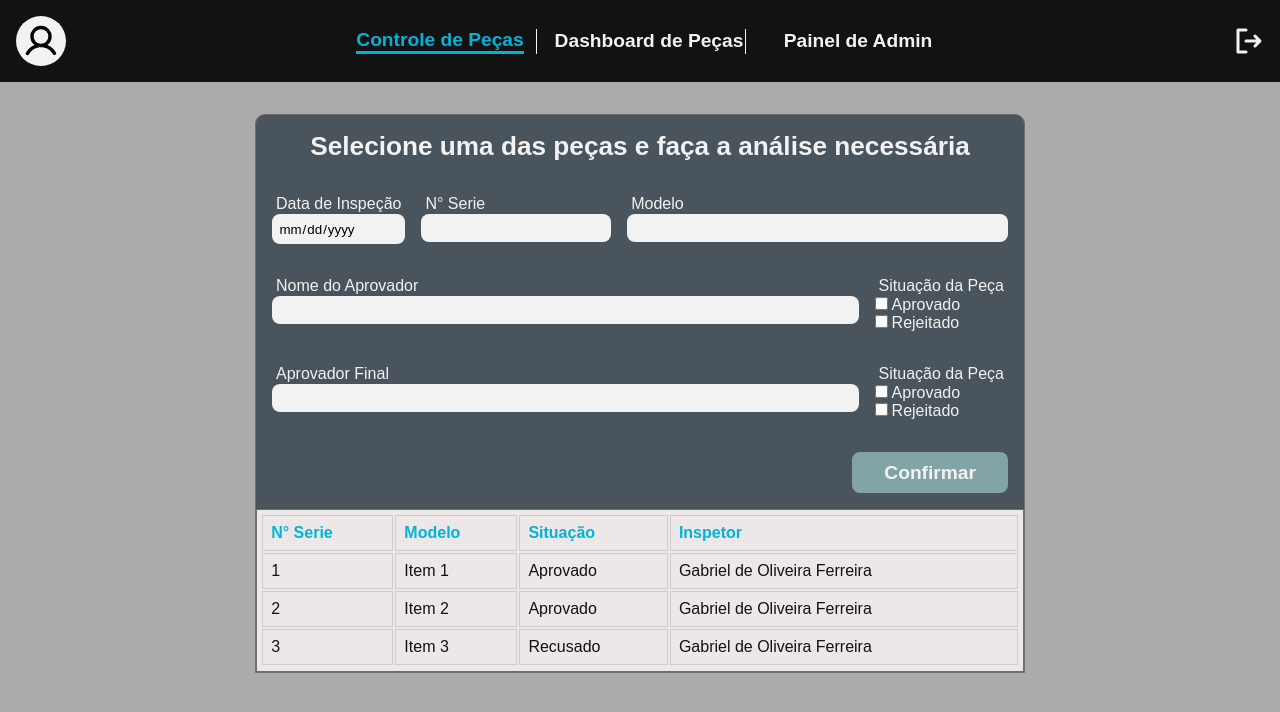
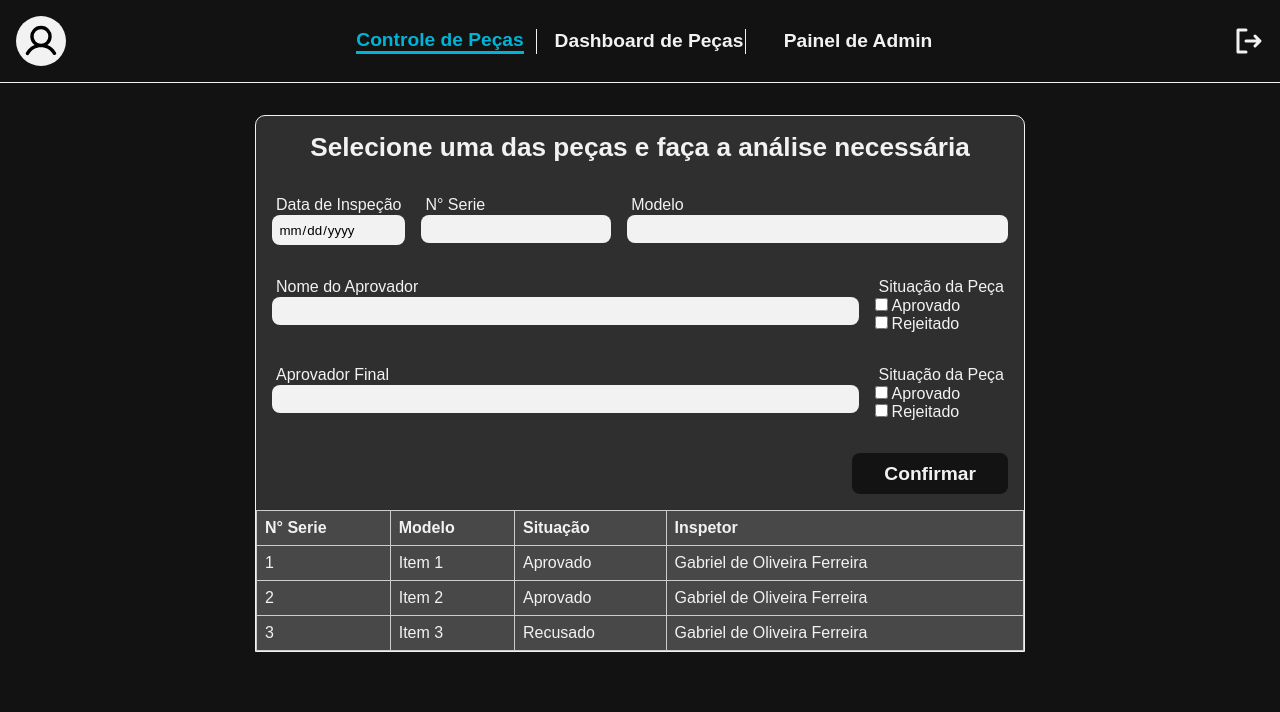
Before and after one commit to gabrieloliveiracrz/auto-control-parts, a React (Vite) app: page / in a window 1280 px wide. Shown: the top 712 px of the page. Built offline with nearby package versions, Linux system fonts and the light colour scheme; sample sign-in values are in the browser's storage; a web font is replaced by a local one; what fusioncharts would draw is missing.

Commit message:
new pallete colors

```diff
--- a/src/global.css
+++ b/src/global.css
@@ -14,7 +14,7 @@
 }
 
 body {
-  background-color: #ABABAB;
+  background-color: #121212;
   overflow: auto;
 }
 
--- a/src/pages/portal/Control/style.jsx
+++ b/src/pages/portal/Control/style.jsx
@@ -11,8 +11,8 @@ export const Container = styled.div`
 export const Card = styled.div`
   display: flex;
   flex-direction: column;
-  background-color: #4A545C;
-  border: 1px solid #6e6e6e;
+  background-color: rgba(255, 255, 255, 0.12);
+  border: 1px solid #f2f2f2;
   width: 60%;
   border-top-right-radius: 10px;
   border-top-left-radius: 10px;
@@ -70,7 +70,7 @@ export const Action = styled.div`
     padding: 0.6rem 2rem;
     border: none;
     border-radius:8px;
-    background-color: #83A4A4;
+    background-color: rgba(0, 0, 0, 0.6);
     color: #f2f2f2;
     font-weight: 600;
     font-size: 1.2rem;
@@ -78,7 +78,8 @@ export const Action = styled.div`
   }
 
   button:hover{
-    background-color: #657B81;
+    background-color: rgba(0, 0, 0, 0.04);
+    border: 1px solid #f2f2f2;
     transition: 100ms;
   }
 `
@@ -90,8 +91,8 @@ export const Parts = styled.div`
     text-align: center;
     padding: 0.2rem;
     flex: 1;
-    border: 1px solid #6e6e6e;
-    background-color: #eee7e7;
+    border-collapse: collapse;
+    background-color: rgba(255, 255, 255, 0.12);
 
     th,
     td {
@@ -102,11 +103,11 @@ export const Parts = styled.div`
 
 
     th{
-      color: #00b4d8;
+      color: #f2f2f2;
     }
 
     td{
-      color: #121212;
+      color: #f2f2f2;
     }
   }
 `
--- a/src/pages/portal/admin/Admin.jsx
+++ b/src/pages/portal/admin/Admin.jsx
@@ -14,8 +14,8 @@ const Admin = () => {
     <s.Container>
       <s.Card>
         <s.Pages>
-          <s.Page><span onClick={() => handlePageClick('Users')} className={activePage === 'Users' ? 'visited' : ''}>Cadastro de Peças</span></s.Page>
-          <s.Page><span onClick={() => handlePageClick('Parts')} className={activePage === 'Parts' ? 'visited' : ''}>Liberação de usuários</span></s.Page>
+          <s.Page><span onClick={() => handlePageClick('Users')} className={activePage === 'Users' ? 'visited' : ''}>Liberação de usuários</span></s.Page>
+          <s.Page><span onClick={() => handlePageClick('Parts')} className={activePage === 'Parts' ? 'visited' : ''}>Cadastro de Peças</span></s.Page>
         </s.Pages>
 
         {activePage === 'Users' && (<User />)}
--- a/src/pages/portal/admin/Parts/style.jsx
+++ b/src/pages/portal/admin/Parts/style.jsx
@@ -11,12 +11,13 @@ export const Container = styled.div`
 export const Card = styled.div`
   display: flex;
   flex-direction: column;
-  background-color: #4A545C;
-  border: 1px solid #6e6e6e;
+  background-color: rgba(255, 255, 255, 0.12);
+  border: 1px solid #f2f2f2;
   width: 36rem;
   border-top-right-radius: 10px;
   border-top-left-radius: 10px;
 `;
+
 
 export const Title = styled.div`
   display: flex;
@@ -70,7 +71,7 @@ export const Action = styled.div`
     padding: 0.6rem 2rem;
     border: none;
     border-radius:8px;
-    background-color: #83A4A4;
+    background-color: rgba(0, 0, 0, 0.6);
     color: #f2f2f2;
     font-weight: 600;
     font-size: 1.2rem;
@@ -78,7 +79,8 @@ export const Action = styled.div`
   }
 
   button:hover{
-    background-color: #657B81;
+    background-color: rgba(0, 0, 0, 0.04);
+    border: .5px solid #f2f2f2;
     transition: 100ms;
   }
 `
@@ -90,8 +92,8 @@ export const Parts = styled.div`
   text-align: center;
   padding: 0.2rem;
   flex: 1;
-    border: 1px solid #6e6e6e;
-    background-color: #eee7e7;
+  border-collapse: collapse;
+  background-color: rgba(255, 255, 255, 0.12);
 
   th,
   td {
@@ -102,11 +104,11 @@ export const Parts = styled.div`
 
 
   th{
-      color: #00b4d8;
+    color: #f2f2f2;
   }
 
   td{
-      color: #121212;
+    color: #f2f2f2;
   }
 }
 `
--- a/src/pages/portal/admin/User/style.jsx
+++ b/src/pages/portal/admin/User/style.jsx
@@ -11,8 +11,8 @@ export const Container = styled.div`
 export const Card = styled.div`
   display: flex;
   flex-direction: column;
-  background-color: #4A545C;
-  border: 1px solid #6e6e6e;
+  background-color: rgba(255, 255, 255, 0.12);
+  border: 1px solid #f2f2f2;
   width: 36rem;
   border-top-right-radius: 10px;
   border-top-left-radius: 10px;
@@ -70,7 +70,7 @@ export const Action = styled.div`
     padding: 0.6rem 2rem;
     border: none;
     border-radius:8px;
-    background-color: #83A4A4;
+    background-color: rgba(0, 0, 0, 0.6);
     color: #f2f2f2;
     font-weight: 600;
     font-size: 1.2rem;
@@ -78,7 +78,8 @@ export const Action = styled.div`
   }
 
   button:hover{
-    background-color: #657B81;
+    background-color: rgba(0, 0, 0, 0.04);
+    border: 1px solid #f2f2f2;
     transition: 100ms;
   }
 `
@@ -90,8 +91,8 @@ export const Parts = styled.div`
   text-align: center;
   padding: 0.2rem;
   flex: 1;
-    border: 1px solid #6e6e6e;
-    background-color: #eee7e7;
+  border-collapse: collapse;
+  background-color: rgba(255, 255, 255, 0.12);
 
   th,
   td {
@@ -102,11 +103,11 @@ export const Parts = styled.div`
 
 
   th{
-      color: #00b4d8;
+    color: #f2f2f2;
   }
 
   td{
-      color: #121212;
+    color: #f2f2f2;
   }
 }
 `
--- a/src/pages/portal/admin/style.jsx
+++ b/src/pages/portal/admin/style.jsx
@@ -11,7 +11,7 @@ export const Container = styled.div`
 export const Card = styled.div`
   display: flex;
   flex-direction: column;
-  background-color: #121212;
+  background-color: rgba(255, 255, 255, 0.12);
   padding: 2rem;
   border: 1px solid #6e6e6e;
   gap: 2rem;
--- a/src/pages/portal/style.jsx
+++ b/src/pages/portal/style.jsx
@@ -7,6 +7,7 @@ export const Header = styled.header`
   padding: 1rem;
   background-color: #121212;
   margin-bottom: 2rem;
+  border-bottom: 1px solid #f2f2f2;
 `;
 
 export const Pages = styled.div`
```
Lines whose indentation alone changed are shown as unchanged.
